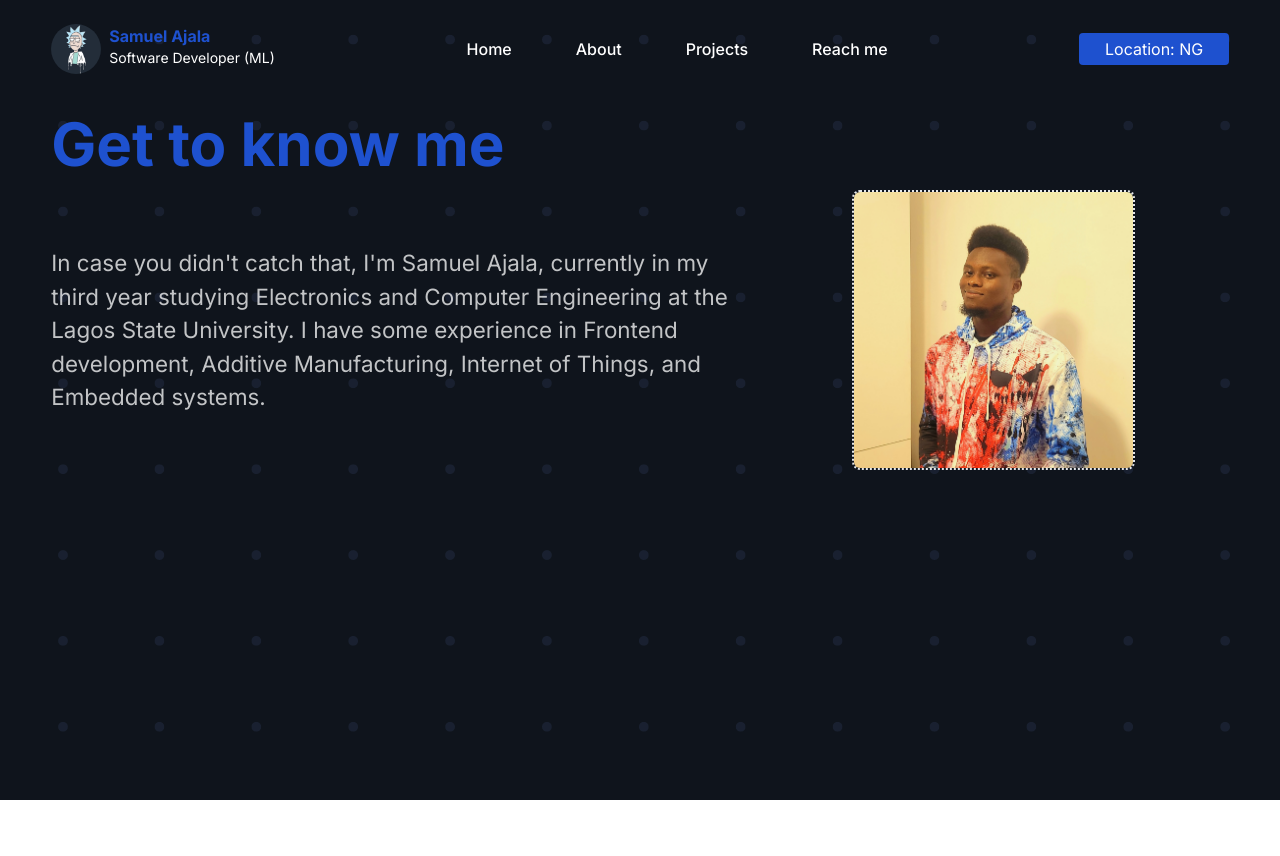
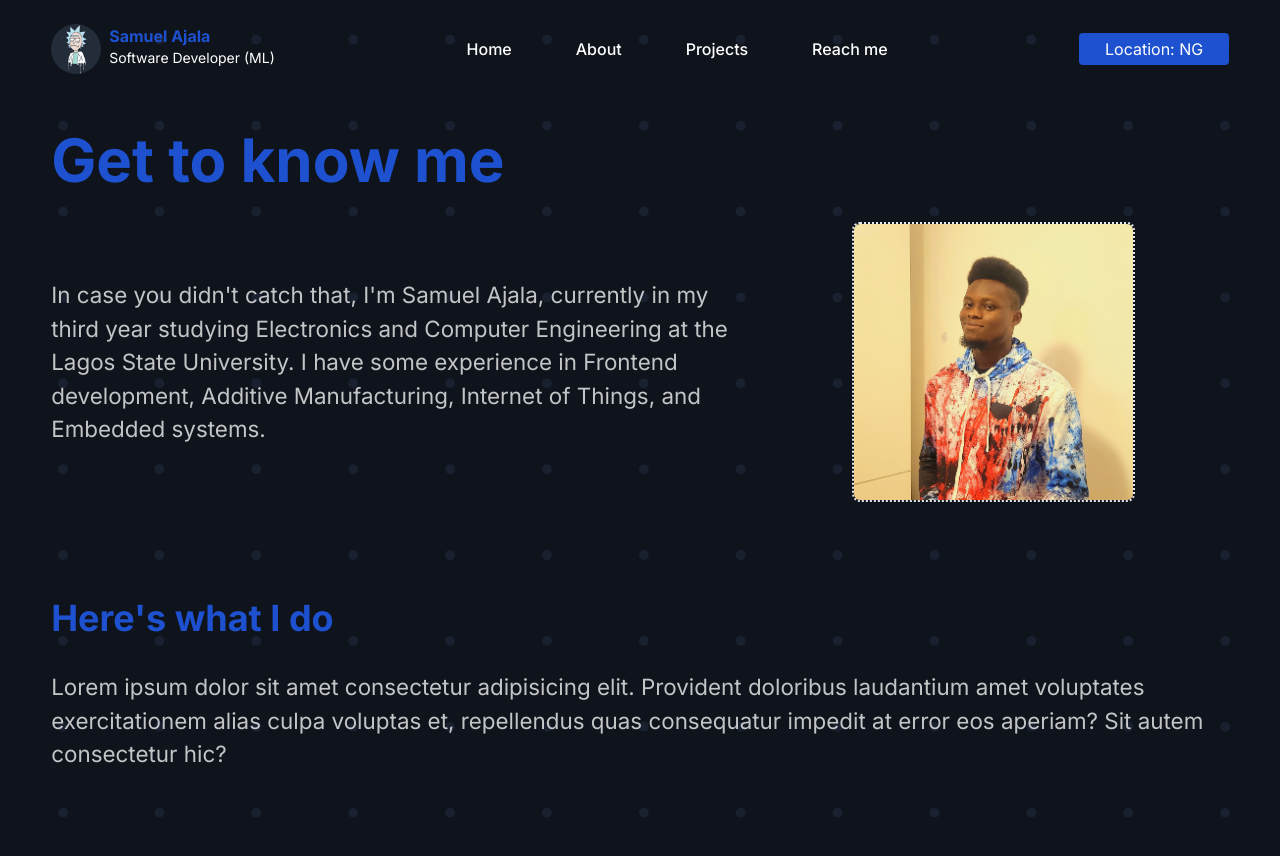
Before and after one commit to samuelajala01/portfolio-v4, a Next.js app: page /about in a window 1280 px wide. Shown: the top 856 px of the page. Before the commit the page ends 800 px from the top, so only its background shows below. Built offline with nearby package versions, Linux system fonts and the light colour scheme.

Commit message:
feat: add section to about

```diff
--- a/src/app/about/page.jsx
+++ b/src/app/about/page.jsx
@@ -5,7 +5,7 @@ const About = () => {
   return (
     <>
       <section className="mx-[4vw]">
-        <h2 className="text-4xl md:text-6xl my-4 font-bold text-[var(--pry)]">Get to know me</h2>
+        <h2 className="text-4xl md:text-6xl my-8 font-bold text-[var(--pry)]">Get to know me</h2>
         <div className="block md:flex items-center">
           <p className="text-[1.1rem] md:text-[1.4rem] opacity-75 flex-[1.5]">
             In case you didn&#39;t catch that, I&#39;m Samuel Ajala, currently
@@ -22,6 +22,9 @@ const About = () => {
             />
           </div>
         </div>
+        <div className="my-24">
+          <h3 className="text-2xl md:text-4xl my-8 font-bold text-[var(--pry)]">Here's what I do</h3>
+        <p className="text-[1.1rem] md:text-[1.4rem] opacity-75">Lorem ipsum dolor sit amet consectetur adipisicing elit. Provident doloribus laudantium amet voluptates exercitationem alias culpa voluptas et, repellendus quas consequatur impedit at error eos aperiam? Sit autem consectetur hic?</p></div>
       </section>
     </>
   );
```
